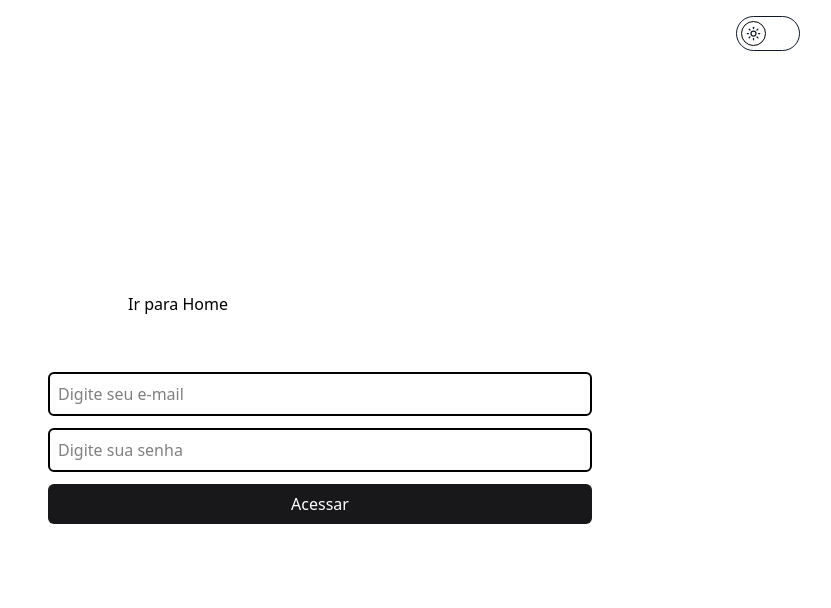
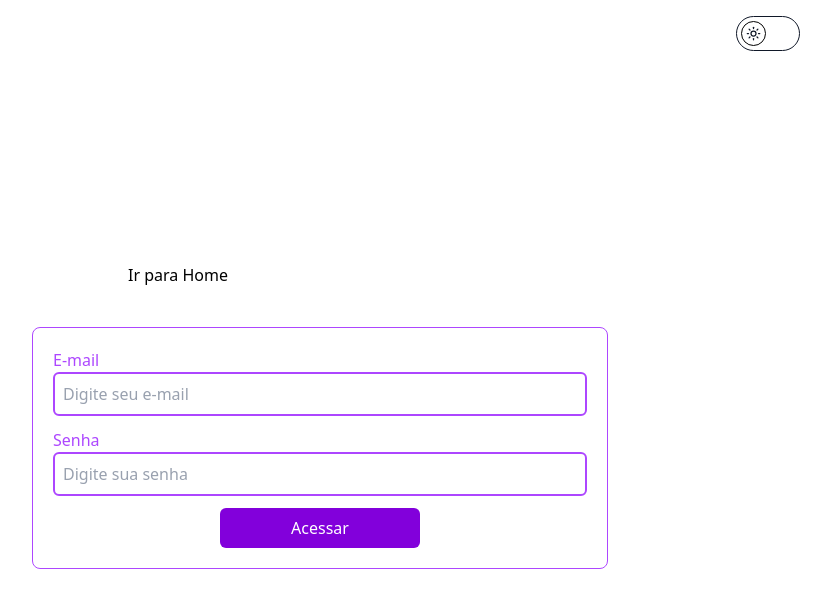
Before and after one commit to otaciliow/otaciliow-dev, a React (Vite) app: page /login in a window 1280 px wide. Shown: the top 608 px of the page, without its empty margins (320-1151 px from the left). Built offline with nearby package versions, Linux system fonts and the light colour scheme; no server answers.

Commit message:
style: updated page login's styles

```diff
--- a/src/components/input/index.tsx
+++ b/src/components/input/index.tsx
@@ -14,12 +14,12 @@ export function Input({type, placeholder, name, register, error, rules, label}:
     return (
         <>
             <div className="flex items-center gap-2">
-                <label htmlFor={name} className={label ? 'font-medium' : 'hidden'}>{label}</label>
+                <label htmlFor={name} className={`text-purple-500 ${label ? 'font-medium' : 'hidden'}`}>{label}</label>
                 {error && (
                     <p className="text-red-500 m-0">{error}</p>
                 )}
             </div>
-            <input type={type} placeholder={placeholder} id={name} {...register(name, rules)} className="w-full border-2 rounded-md h-11 px-2" />
+            <input type={type} placeholder={placeholder} id={name} {...register(name, rules)} className="w-full border-2 border-purple-500 rounded-md h-11 px-2 placeholder-gray-400 outline-purple-800" />
         </>
     )
 }
--- a/src/index.css
+++ b/src/index.css
@@ -1,6 +1,6 @@
 @import "tailwindcss";
 
 body.dark {
-    background-color: #1a1a1c;
+    background-color: #333333;
     color: #ffffff;
 }
--- a/src/pages/Login/index.tsx
+++ b/src/pages/Login/index.tsx
@@ -1,4 +1,5 @@
 import { useEffect } from 'react';
+import { useTheme } from '../../contexts/themeContext';
 import { Link, useNavigate } from 'react-router-dom';
 import { useForm } from 'react-hook-form';
 import { z } from 'zod';
@@ -19,6 +20,7 @@ type formData = z.infer<typeof schema>
 
 export function Login() {
     const navigate = useNavigate()
+    const { theme } = useTheme();
 
     const { register, handleSubmit, formState: {errors} } = useForm<formData>({
         resolver: zodResolver(schema),
@@ -49,15 +51,17 @@ export function Login() {
                 <Link to='/' className='mb-6 max-w-sm w-full'>
                     Ir para Home
                 </Link>
-                <form action="" className="bg-white max-w-xl w-full rounded-lg p-4" onSubmit={handleSubmit(onSubmit)}>
+                <form action="" className={`max-w-xl border border-purple-500 w-full rounded-lg p-5`} onSubmit={handleSubmit(onSubmit)}>
                     <div className="mb-3">
-                        <Input type="email" placeholder="Digite seu e-mail" name="email" error={errors.email?.message} register={register} />
+                        <Input type="email" placeholder="Digite seu e-mail" label="E-mail" name="email" error={errors.email?.message} register={register} />
                     </div>
                     <div className="mb-3">
-                        <Input type="password" placeholder="Digite sua senha" name="password" error={errors.password?.message} register={register} />
+                        <Input type="password" placeholder="Digite sua senha" label="Senha" name="password" error={errors.password?.message} register={register} />
                     </div>
 
-                    <button className="bg-zinc-900 w-full rounded-md text-white h-10 font-medium cursor-pointer hover:bg-zinc-600 transition-all">Acessar</button>
+                    <div className="w-full flex justify-center">
+                        <button className={`bg-purple-700 text-white w-50 rounded-md h-10 font-medium cursor-pointer hover:bg-purple-600 transition-all`}>Acessar</button>
+                    </div>
                 </form>
             </div>
         </Container>
```
